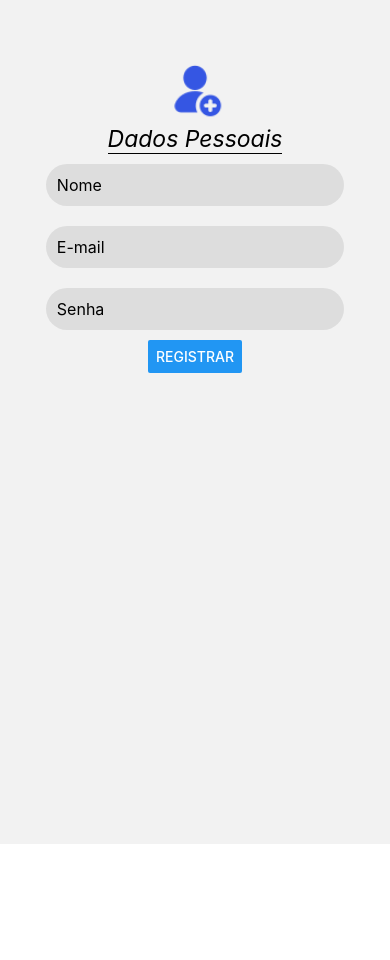
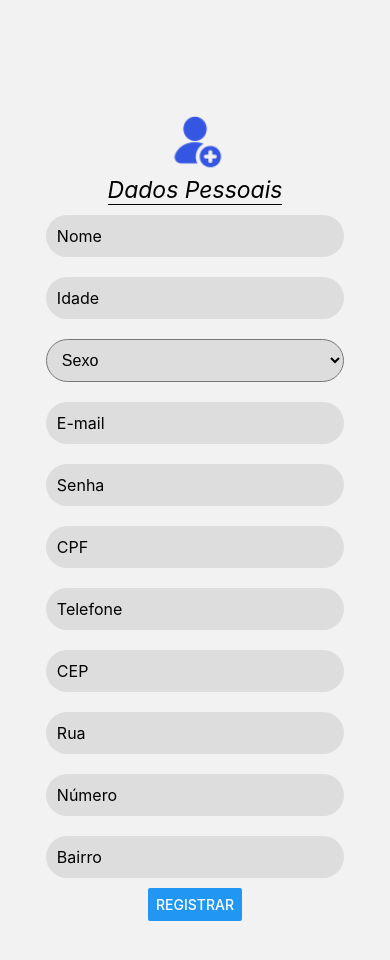
Before and after one commit to JeanLuccaZampieri/ProjetoVI, a React Native app: screen /CadastroUsuario in a window 390 px wide. Shown: the top 960 px of the page. Before the commit the page ends 844 px from the top, so only its background shows below. Built offline with nearby package versions, Linux system fonts and the light colour scheme.

Commit message:
modified:   package-lock.json 	modified:   package.json 	modified:   src/pages/cadastroUsuario/Index.js

```diff
--- a/package.json
+++ b/package.json
@@ -13,6 +13,7 @@
     "@react-native-community/masked-view": "^0.1.11",
     "@react-native-firebase/auth": "^20.5.0",
     "@react-native-firebase/firestore": "^20.5.0",
+    "@react-native-picker/picker": "^2.8.1",
     "@react-navigation/native": "^6.1.18",
     "@react-navigation/stack": "^6.4.1",
     "expo": "~51.0.28",
--- a/src/pages/cadastroUsuario/Index.js
+++ b/src/pages/cadastroUsuario/Index.js
@@ -9,9 +9,12 @@
     Alert,
     Button
 } from "react-native";
+
+import { Picker } from '@react-native-picker/picker';
+
 import style from "./Style";
 import { getAuth, createUserWithEmailAndPassword } from "firebase/auth";
-import { firestore } from "../../firebaseConfig"; // Certifique-se de importar corretamente
+import { firestore } from "../../firebaseConfig";
 import DateTimePicker from "@react-native-community/datetimepicker";
 import { useNavigation } from "@react-navigation/native";
 
@@ -30,6 +33,8 @@
         rua: "",
         numero: "",
         bairro: "",
+        idade: "",
+        sexo: "",
         tipo: 1,
         aceitouTermos: false,
     });
@@ -61,11 +66,19 @@
         }
     };
 
+    // Restrict age input to numbers and max 3 digits
+    const handleAgeChange = (texto) => {
+        const numericAge = texto.replace(/[^0-9]/g, ''); // Remove non-numeric characters
+        if (numericAge.length <= 3) {
+            setUsuario((prevState) => ({ ...prevState, idade: numericAge }));
+        }
+    };
+
     const handleRegister = async () => {
         const auth = getAuth();
-        const { email, senha, nome, cpf, telefone, cep, rua, numero, bairro } = usuario;
+        const { email, senha, nome, cpf, telefone, cep, rua, numero, bairro, idade, sexo } = usuario;
 
-        if (!email || !senha || !nome || !cpf || !telefone || !cep || !rua || !numero || !bairro) {
+        if (!email || !senha || !nome || !cpf || !telefone || !cep || !rua || !numero || !bairro || !idade || !sexo) {
             Alert.alert("Erro", "Por favor, preencha todos os campos.");
             return;
         }
@@ -82,6 +95,8 @@
                 dataNascimento: formattedDate,
                 cpf,
                 telefone,
+                idade,
+                sexo,
                 endereco: {
                     cep,
                     rua,
@@ -116,6 +131,26 @@
                     />
                     <TextInput
                         style={style.input}
+                        placeholder="Idade"
+                        keyboardType="numeric"
+                        value={usuario.idade}
+                        onChangeText={handleAgeChange}
+                    />
+                    <Picker
+                        selectedValue={usuario.sexo}
+                        onValueChange={(itemValue) =>
+                            setUsuario((prevState) => ({ ...prevState, sexo: itemValue }))
+                        }
+                        style={style.input}
+                    >
+                        <Picker.Item label="Sexo" value="default" />
+                        <Picker.Item label="Masculino" value="M" />
+                        <Picker.Item label="Feminino" value="F" />
+                        <Picker.Item label="Outro" value="O" />
+                        <Picker.Item label="Prefiro não informar" value="N" />
+                    </Picker>
+                    <TextInput
+                        style={style.input}
                         placeholder="E-mail"
                         onChangeText={(texto) =>
                             setUsuario((prevState) => ({ ...prevState, email: texto }))
@@ -129,10 +164,51 @@
                             setUsuario((prevState) => ({ ...prevState, senha: texto }))
                         }
                     />
-                    {/* Outras entradas de usuário */}
+                    <TextInput
+                        style={style.input}
+                        placeholder="CPF"
+                        onChangeText={(texto) =>
+                            setUsuario((prevState) => ({ ...prevState, cpf: texto }))
+                        }
+                    />
+                    <TextInput
+                        style={style.input}
+                        placeholder="Telefone"
+                        onChangeText={(texto) =>
+                            setUsuario((prevState) => ({ ...prevState, telefone: texto }))
+                        }
+                    />
+                    <TextInput
+                        style={style.input}
+                        placeholder="CEP"
+                        onChangeText={(texto) =>
+                            setUsuario((prevState) => ({ ...prevState, cep: texto }))
+                        }
+                    />
+                    <TextInput
+                        style={style.input}
+                        placeholder="Rua"
+                        onChangeText={(texto) =>
+                            setUsuario((prevState) => ({ ...prevState, rua: texto }))
+                        }
+                    />
+                    <TextInput
+                        style={style.input}
+                        placeholder="Número"
+                        onChangeText={(texto) =>
+                            setUsuario((prevState) => ({ ...prevState, numero: texto }))
+                        }
+                    />
+                    <TextInput
+                        style={style.input}
+                        placeholder="Bairro"
+                        onChangeText={(texto) =>
+                            setUsuario((prevState) => ({ ...prevState, bairro: texto }))
+                        }
+                    />
+
 
                     <Button title="Registrar" onPress={handleRegister} />
-
                 </View>
             </View>
         </ScrollView>
```
Also changed, not shown: 1 other file (tests, documents, lock files or other folders).
